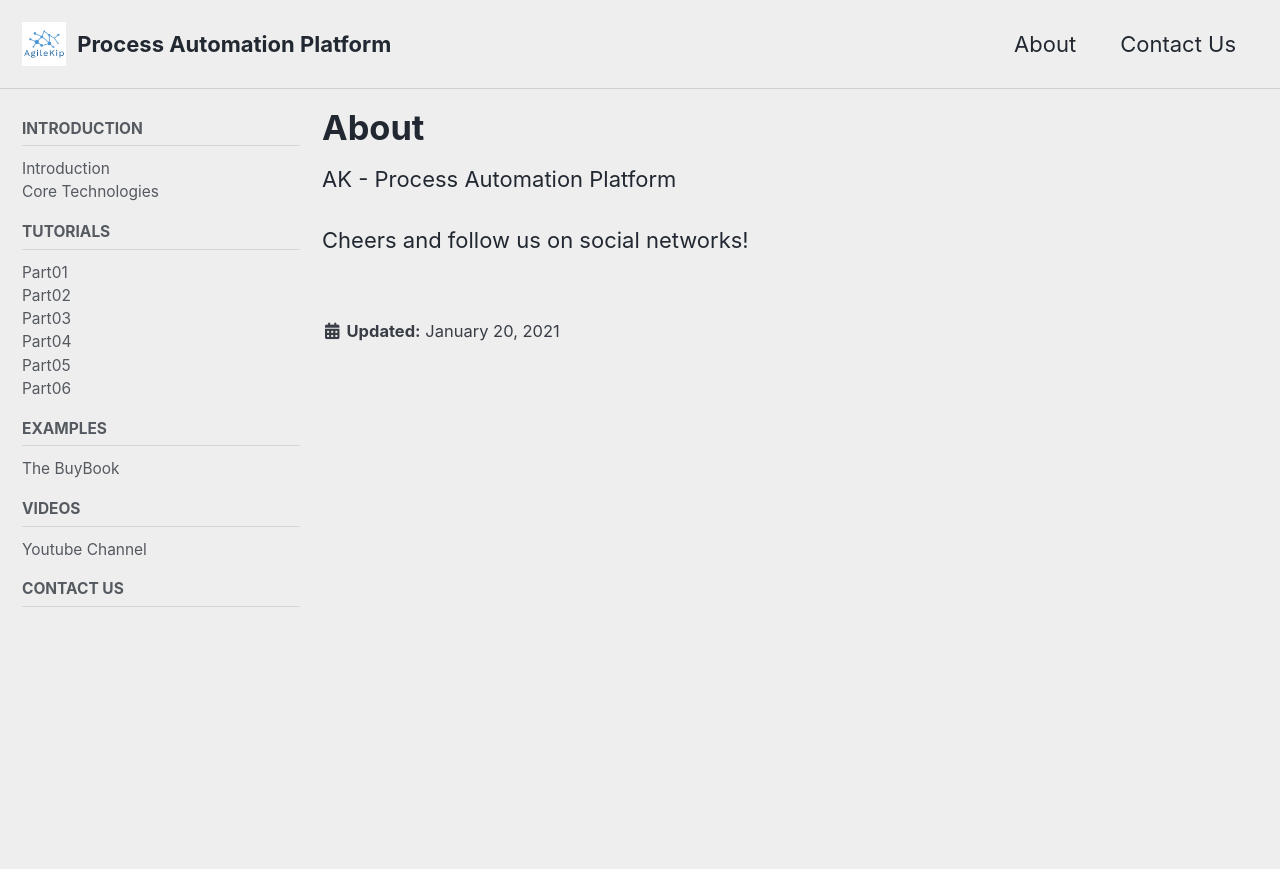
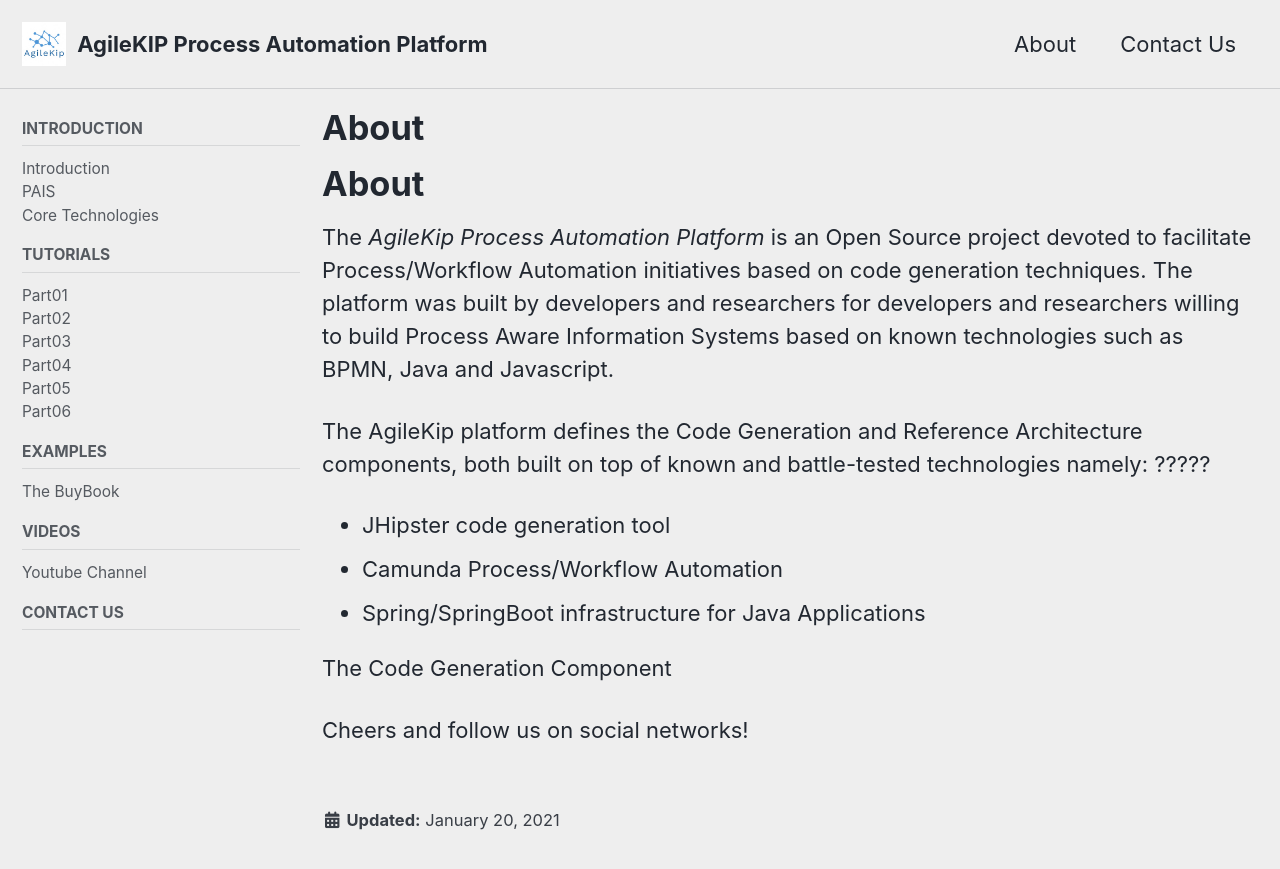
Before and after one commit to AgileKip/documentation, a Jekyll site: the page built from _pages/about.md, in a window 1280 px wide and 900 px high. Shown: the top 869 px of the window. Built offline with Jekyll 4.4.1, drawn with Linux system fonts in a browser that asks for light colours; cached includes are drawn as plain includes; nearby versions of some CDN libraries; our own code applies the rules of GitHub Pages for plain Markdown files.

Commit message:
adjusting the UX

```diff
--- a/_config.yml
+++ b/_config.yml
@@ -16,7 +16,7 @@ minimal_mistakes_skin    : "air" # "air", "aqua", "contrast", "dark", "dirt", "n
 
 # Site Settings
 locale                   : "en-US"
-title                    : "Process Automation Platform"
+title                    : "AgileKIP Process Automation Platform"
 title_separator          : "-"
 subtitle                 :
 name                     : "AgileKIP Team"
--- a/_data/navigation.yml
+++ b/_data/navigation.yml
@@ -23,6 +23,8 @@ docs:
     children:
       - title: "Introduction"
         url: /intro
+      - title: "PAIS"
+        url: /pais
       - title: "Core Technologies"
         url: /coretech
   - title: "Tutorials"
--- a/_pages/about.md
+++ b/_pages/about.md
@@ -10,6 +9,18 @@ sidebar:
   nav: "docs"
 ---
 
-AK - Process Automation Platform
+# About
+
+The _AgileKip Process Automation Platform_ is an Open Source project devoted to facilitate Process/Workflow Automation initiatives based on code generation techniques.
+The platform was built by developers and researchers for developers and researchers willing to build Process Aware Information Systems based on known technologies such as BPMN, Java and Javascript.
+
+The AgileKip platform defines the Code Generation and Reference Architecture components, both built on top of known and battle-tested technologies namely:
+?????
+
+- JHipster code generation tool
+- Camunda Process/Workflow Automation
+- Spring/SpringBoot infrastructure for Java Applications
+
+The Code Generation Component
 
 Cheers and follow us on social networks!
```
Also changed, not shown: other parts of _pages/about.md (+0 -1 lines), _pages/home.md (+2 -2 lines), _pages/pais.md (added, +15 -0 lines), assets/images/pap_back_logo.png.
